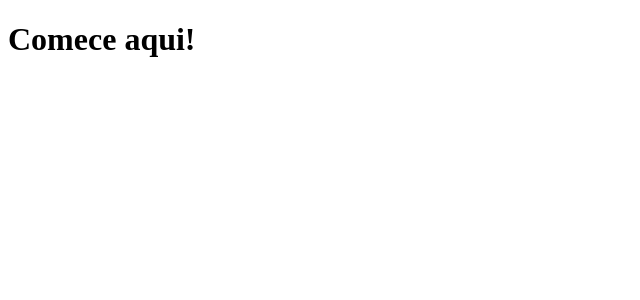
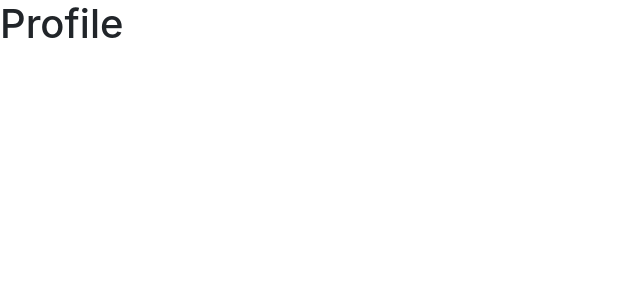
Before and after one commit to di-ferreira/teste-dna, a React (Create React App) app in the folder frontend/: page /profile in a window 1280 px wide. Shown: the top 300 px of the page, without its empty margins (0-640 px from the left). Built offline with nearby package versions, Linux system fonts and the light colour scheme.

Commit message:
Create all pages and routes

```diff
--- a/frontend/src/App.tsx
+++ b/frontend/src/App.tsx
@@ -1,7 +1,7 @@
+import Routes from './Routes';
+
 function App() {
-  return (
-    <h1>Comece aqui!</h1>
-  );
+  return <Routes />;
 }
 
 export default App;
--- /dev/null
+++ b/frontend/src/Routes.tsx
@@ -0,0 +1,20 @@
+import { BrowserRouter, Switch, Route } from 'react-router-dom';
+import List from './pages/List';
+import Login from './pages/Login';
+import Profile from './pages/Profile';
+import Register from './pages/Register';
+
+function Routes() {
+  return (
+    <BrowserRouter>
+      <Switch>
+        <Route path="/" exact component={List} />
+        <Route path="/login" component={Login} />
+        <Route path="/profile" component={Profile} />
+        <Route path="/register" component={Register} />
+      </Switch>
+    </BrowserRouter>
+  );
+}
+
+export default Routes;
--- a/frontend/src/index.css
+++ /dev/null
@@ -1,15 +0,0 @@
-body {
-  margin: 0;
-  font-family: -apple-system, BlinkMacSystemFont, 'Segoe UI', 'Roboto', 'Oxygen',
-    'Ubuntu', 'Cantarell', 'Fira Sans', 'Droid Sans', 'Helvetica Neue',
-    sans-serif;
-  -webkit-font-smoothing: antialiased;
-  -moz-osx-font-smoothing: grayscale;
-  width: 100vw;
-  height: 100vh;
-}
-
-code {
-  font-family: source-code-pro, Menlo, Monaco, Consolas, 'Courier New',
-    monospace;
-}
--- /dev/null
+++ b/frontend/src/pages/List/index.tsx
@@ -0,0 +1,7 @@
+import { ReactNode } from 'react';
+
+function List() {
+  return <h1>List</h1>;
+}
+
+export default List;
--- /dev/null
+++ b/frontend/src/pages/Login/index.tsx
@@ -0,0 +1,5 @@
+function Login() {
+  return <h1>Login</h1>;
+}
+
+export default Login;
--- /dev/null
+++ b/frontend/src/pages/Profile/index.tsx
@@ -0,0 +1,5 @@
+function Profile() {
+  return <h1>Profile</h1>;
+}
+
+export default Profile;
--- /dev/null
+++ b/frontend/src/pages/Register/index.tsx
@@ -0,0 +1,5 @@
+function Register() {
+  return <h1>Register</h1>;
+}
+
+export default Register;
```
Also changed, not shown: frontend/package.json (+15 -1 lines), frontend/src/index.tsx (+3 -4 lines), frontend/src/assets/css/styles.css (added), 1 other file (tests, documents, lock files or other folders).
